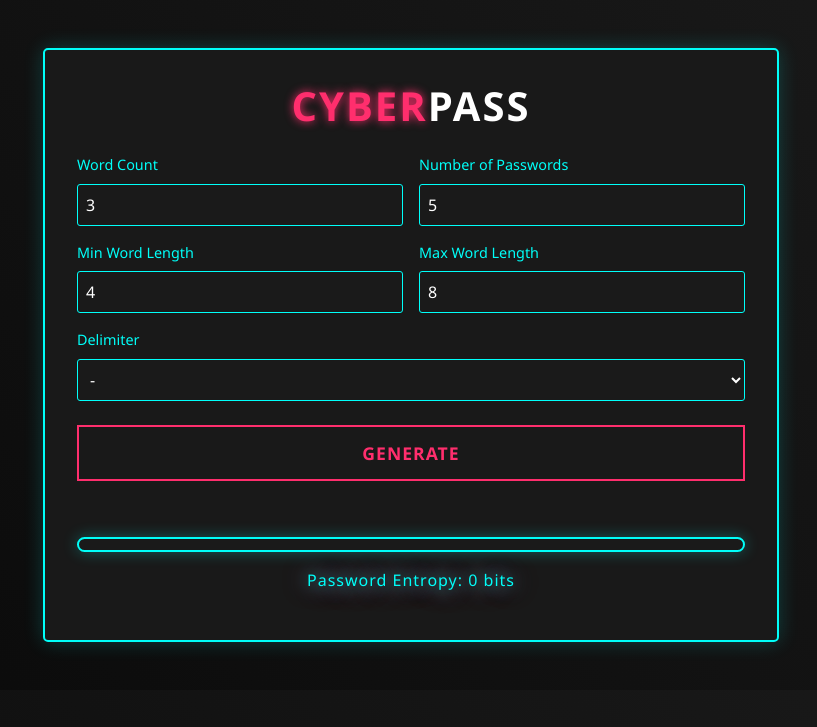
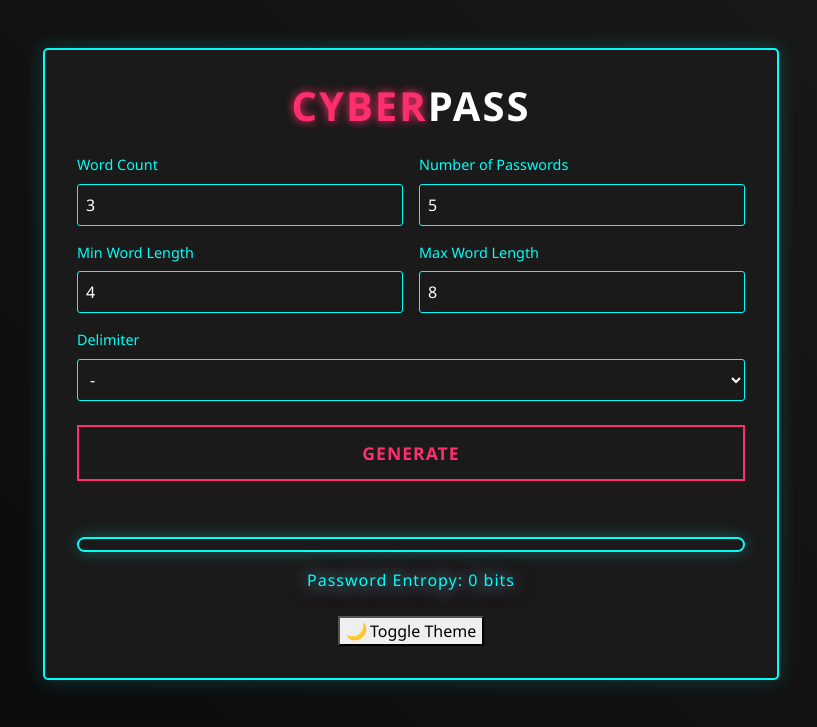
Before and after one commit to johnfkraus/cyber-pass-scrabble, a Flask app: page / in a window 1280 px wide. Shown: the top 727 px of the page, without its empty margins (229-1046 px from the left). Run offline with Flask 3, Linux system fonts and the light colour scheme; some libraries are stand-ins or nearby versions.

Commit message:
Agent query: Can you see the theme toggle button at the bottom of the card? Does clicking it switch between dark and light themes with smooth transitions and maintain the cyberpunk style?
Implement dark/light theme toggle with smooth transitions and updated styling.

Screenshot: https://storage.googleapis.com/screenshot-production-us-central1/e6c7ce1f-ce23-40b0-956c-1034d7dd3d73/96eeee1f-ec82-41c6-b6a3-6371ae3f7c44.jpg

```diff
--- a/static/css/style.css
+++ b/static/css/style.css
@@ -1,29 +1,45 @@
 :root {
+    /* Common colors */
     --neon-pink: #ff2e6d;
     --neon-blue: #00fff9;
     --neon-purple: #9d4edd;
-    --cyber-black: #0a0a0a;
-    --cyber-dark: #1a1a1a;
+
+    /* Dark theme (default) */
+    --bg-primary: #0a0a0a;
+    --bg-secondary: #1a1a1a;
+    --text-primary: #ffffff;
+    --text-secondary: #cccccc;
+    --border-color: var(--neon-blue);
+}
+
+:root[data-theme="light"] {
+    --bg-primary: #f0f0f0;
+    --bg-secondary: #ffffff;
+    --text-primary: #1a1a1a;
+    --text-secondary: #4a4a4a;
+    --border-color: var(--neon-purple);
 }
 
 body {
-    background-color: var(--cyber-black);
-    color: #fff;
+    background-color: var(--bg-primary);
+    color: var(--text-primary);
     font-family: 'Segoe UI', sans-serif;
+    transition: background-color 0.3s, color 0.3s;
 }
 
 .cyberpunk-bg {
-    background: linear-gradient(45deg, var(--cyber-black) 0%, var(--cyber-dark) 100%);
+    background: linear-gradient(45deg, var(--bg-primary) 0%, var(--bg-secondary) 100%);
     position: relative;
     overflow: hidden;
 }
 
 .cyber-card {
-    background: rgba(26, 26, 26, 0.95);
-    border: 2px solid var(--neon-blue);
+    background: var(--bg-secondary);
+    border: 2px solid var(--border-color);
     border-radius: 5px;
     padding: 2rem;
     box-shadow: 0 0 20px rgba(0, 255, 249, 0.2);
+    transition: background-color 0.3s, border-color 0.3s;
 }
 
 .cyber-title {
--- a/static/js/animations.js
+++ b/static/js/animations.js
@@ -89,10 +89,42 @@
 
 let particleSystem;
 
+function initThemeToggle() {
+    const themeToggle = document.getElementById('themeToggle');
+    const root = document.documentElement;
+    const savedTheme = localStorage.getItem('theme') || 'dark';
+
+    root.setAttribute('data-theme', savedTheme);
+    updateThemeIcon(savedTheme);
+
+    themeToggle.addEventListener('click', () => {
+        const currentTheme = root.getAttribute('data-theme');
+        const newTheme = currentTheme === 'dark' ? 'light' : 'dark';
+
+        root.setAttribute('data-theme', newTheme);
+        localStorage.setItem('theme', newTheme);
+        updateThemeIcon(newTheme);
+
+        // Add glitch animation on theme change
+        themeToggle.style.animation = 'glitch 0.3s';
+        setTimeout(() => themeToggle.style.animation = '', 300);
+    });
+}
+
+function updateThemeIcon(theme) {
+    const themeIcon = document.querySelector('.theme-icon');
+    themeIcon.innerHTML = theme === 'dark'
+        ? '🌙'
+        : '☀️';
+}
+
 document.addEventListener('DOMContentLoaded', () => {
     // Initialize particle system
     const entropyMeter = document.querySelector('.entropy-meter');
     particleSystem = new ParticleSystem(entropyMeter);
+
+    // Initialize theme toggle
+    initThemeToggle();
 
     // Add glitch effect to cyber-title
     const title = document.querySelector('.cyber-title');
--- a/templates/index.html
+++ b/templates/index.html
@@ -59,6 +59,13 @@
                         </div>
                         <p class="entropy-text">Password Entropy: <span id="entropyValue">0</span> bits</p>
                     </div>
+
+                    <div class="theme-toggle mt-4 text-center">
+                        <button id="themeToggle" class="cyber-button-small">
+                            <i class="theme-icon"></i>
+                            <span class="theme-text">Toggle Theme</span>
+                        </button>
+                    </div>
                 </div>
             </div>
         </div>
```
Also changed, not shown: other parts of static/css/style.css (+35 -0 lines).
